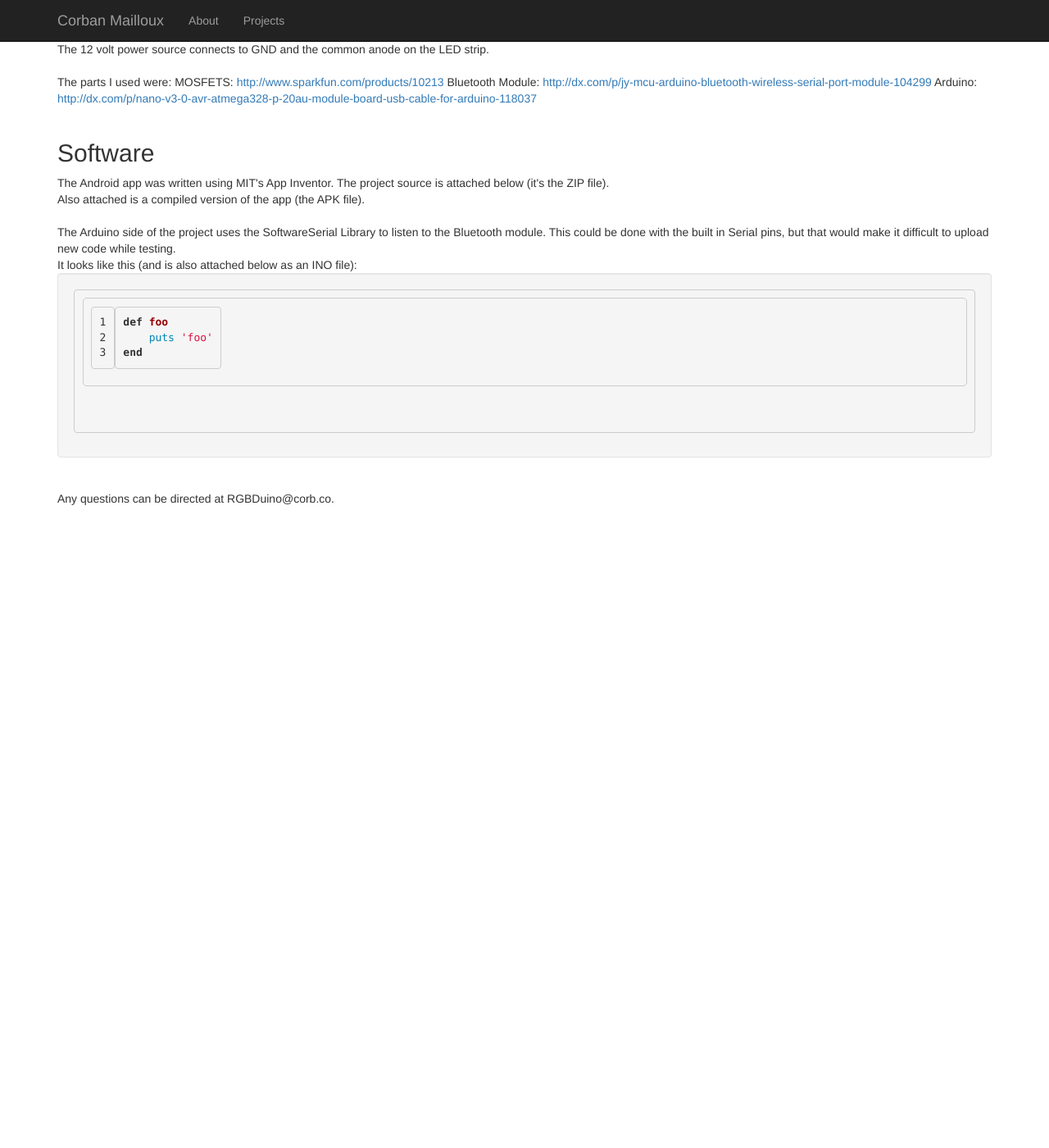
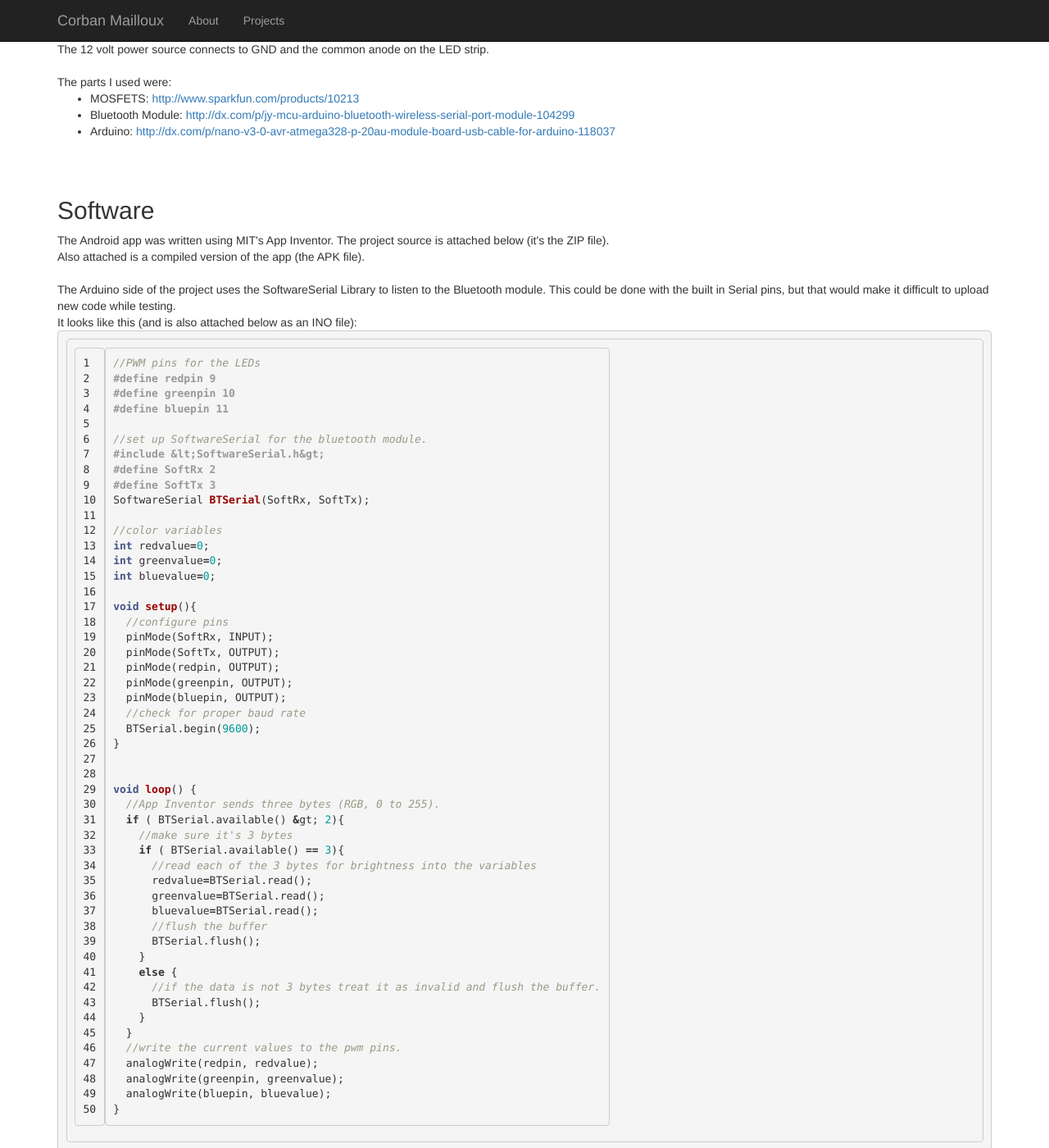
Before and after one commit to corbanmailloux/corb.co, a Jekyll site: the page built from projects/rgbduino/index.html, in a window 1280 px wide and 1400 px high, scrolled down 1122 px. Shown: the whole window at 82% size. Built offline with Jekyll 4.4.1, drawn with Linux system fonts in a browser that asks for light colours; nearby versions of some CDN libraries; Markdown is read by kramdown in place of the engine named in the settings; before the commit the page ends 1750 px from its top, so only the background shows below that.

Commit message:
Add rgbduino code

```diff
--- a/projects/rgbduino/index.html
+++ b/projects/rgbduino/index.html
@@ -33,9 +33,11 @@ title:          TVList
             The 12 volt power source connects to GND and the common anode on the LED strip.
             <br><br>
             The parts I used were:
-            MOSFETS: <a href="http://www.sparkfun.com/products/10213" target="_blank">http://www.sparkfun.com/products/10213</a>
-            Bluetooth Module: <a href="http://dx.com/p/jy-mcu-arduino-bluetooth-wireless-serial-port-module-104299" target="_blank">http://dx.com/p/jy-mcu-arduino-bluetooth-wireless-serial-port-module-104299</a>
-            Arduino: <a href="http://dx.com/p/nano-v3-0-avr-atmega328-p-20au-module-board-usb-cable-for-arduino-118037" target="_blank">http://dx.com/p/nano-v3-0-avr-atmega328-p-20au-module-board-usb-cable-for-arduino-118037</a>
+            <ul>
+                <li>MOSFETS: <a href="http://www.sparkfun.com/products/10213" target="_blank">http://www.sparkfun.com/products/10213</a></li>
+                <li>Bluetooth Module: <a href="http://dx.com/p/jy-mcu-arduino-bluetooth-wireless-serial-port-module-104299" target="_blank">http://dx.com/p/jy-mcu-arduino-bluetooth-wireless-serial-port-module-104299</a></li>
+                <li>Arduino: <a href="http://dx.com/p/nano-v3-0-avr-atmega328-p-20au-module-board-usb-cable-for-arduino-118037" target="_blank">http://dx.com/p/nano-v3-0-avr-atmega328-p-20au-module-board-usb-cable-for-arduino-118037</a></li>
+            </ul>
             <br><br>
 
             <h2>Software</h2>
@@ -47,15 +49,62 @@ title:          TVList
             <br>
             It looks like this (and is also attached below as an INO file):
             <br>
-            <div class="well">
-                <pre>
-{% highlight ruby linenos %}
-def foo
-    puts 'foo'
-end
+            <pre>
+{% highlight c linenos %}
+//PWM pins for the LEDs
+#define redpin 9
+#define greenpin 10
+#define bluepin 11
+
+//set up SoftwareSerial for the bluetooth module.
+#include &lt;SoftwareSerial.h&gt;
+#define SoftRx 2
+#define SoftTx 3
+SoftwareSerial BTSerial(SoftRx, SoftTx);
+
+//color variables
+int redvalue=0;
+int greenvalue=0;
+int bluevalue=0;
+
+void setup(){
+  //configure pins
+  pinMode(SoftRx, INPUT);
+  pinMode(SoftTx, OUTPUT);
+  pinMode(redpin, OUTPUT);
+  pinMode(greenpin, OUTPUT);
+  pinMode(bluepin, OUTPUT);
+  //check for proper baud rate
+  BTSerial.begin(9600);
+}
+
+
+void loop() {
+  //App Inventor sends three bytes (RGB, 0 to 255).
+  if ( BTSerial.available() &gt; 2){
+    //make sure it's 3 bytes
+    if ( BTSerial.available() == 3){
+      //read each of the 3 bytes for brightness into the variables
+      redvalue=BTSerial.read();
+      greenvalue=BTSerial.read();
+      bluevalue=BTSerial.read();
+      //flush the buffer
+      BTSerial.flush();
+    }
+    else {
+      //if the data is not 3 bytes treat it as invalid and flush the buffer.
+      BTSerial.flush();
+    }
+  }
+  //write the current values to the pwm pins.
+  analogWrite(redpin, redvalue);
+  analogWrite(greenpin, greenvalue);
+  analogWrite(bluepin, bluevalue);
+}
+
+
 {% endhighlight %}
-                </pre>
-            </div>
+            </pre>
             <br>
             Any questions can be directed at RGBDuino@corb.co.
         </p>
```
